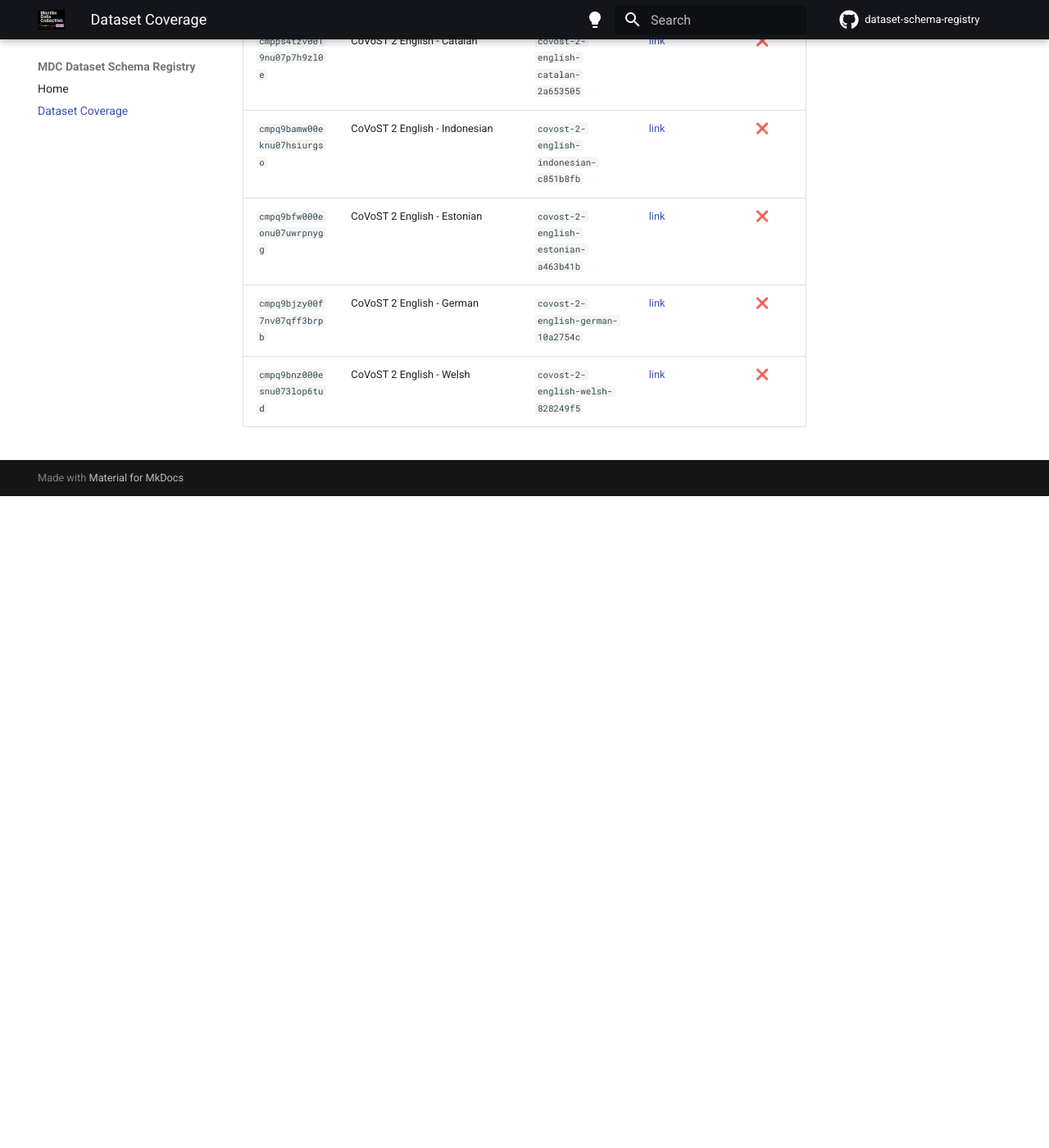
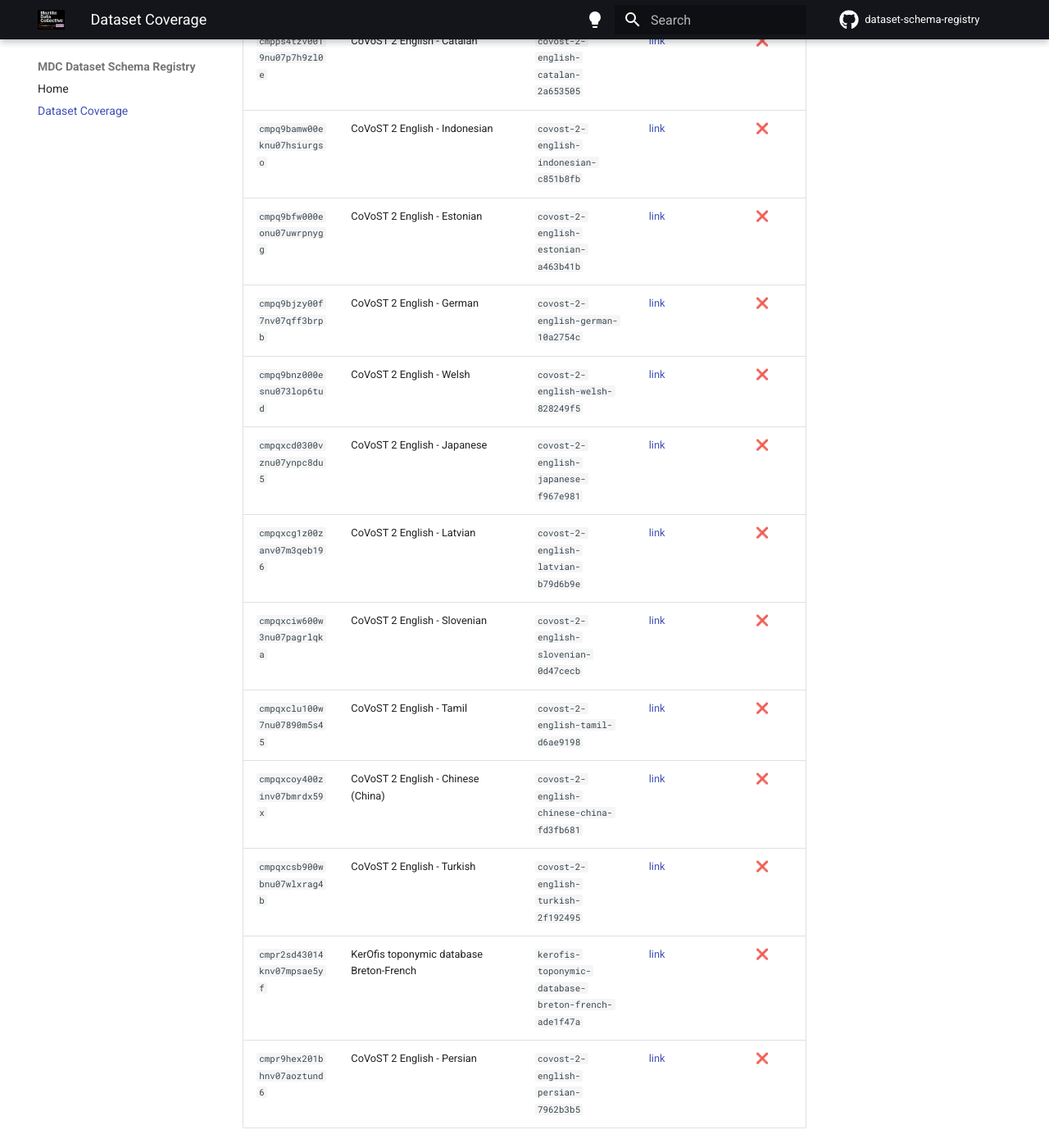
Before and after one commit to Mozilla-Data-Collective/dataset-schema-registry, an MkDocs documentation site: the page built from docs/dataset-coverage.md, in a window 1280 px wide and 1400 px high, scrolled down 78835 px. Shown: the whole window at 82% size. Built offline with MkDocs 1.6.1 and Material for MkDocs 9.7.7, drawn with Linux system fonts in a browser that asks for light colours; comment, search, counter and statistics services are not loaded; before the commit the page ends 79440 px from its top, so only the background shows below that; some of the changed text lies outside the part shown.

Commit message:
chore: update dataset coverage [skip ci]

```diff
--- a/docs/dataset-coverage.md
+++ b/docs/dataset-coverage.md
@@ -781,3 +781,11 @@ schema in this registry and which ones are still missing.
 | `cmpq9bfw000eonu07uwrpnygg` | CoVoST 2 English - Estonian | `covost-2-english-estonian-a463b41b` | [link](https://mozilladatacollective.com/datasets/cmpq9bfw000eonu07uwrpnygg) | ❌ |
 | `cmpq9bjzy00f7nv07qff3brpb` | CoVoST 2 English - German | `covost-2-english-german-10a2754c` | [link](https://mozilladatacollective.com/datasets/cmpq9bjzy00f7nv07qff3brpb) | ❌ |
 | `cmpq9bnz000esnu073lop6tud` | CoVoST 2 English - Welsh | `covost-2-english-welsh-828249f5` | [link](https://mozilladatacollective.com/datasets/cmpq9bnz000esnu073lop6tud) | ❌ |
+| `cmpqxcd0300vznu07ynpc8du5` | CoVoST 2 English - Japanese | `covost-2-english-japanese-f967e981` | [link](https://mozilladatacollective.com/datasets/cmpqxcd0300vznu07ynpc8du5) | ❌ |
+| `cmpqxcg1z00zanv07m3qeb196` | CoVoST 2 English - Latvian | `covost-2-english-latvian-b79d6b9e` | [link](https://mozilladatacollective.com/datasets/cmpqxcg1z00zanv07m3qeb196) | ❌ |
+| `cmpqxciw600w3nu07pagrlqka` | CoVoST 2 English - Slovenian | `covost-2-english-slovenian-0d47cecb` | [link](https://mozilladatacollective.com/datasets/cmpqxciw600w3nu07pagrlqka) | ❌ |
+| `cmpqxclu100w7nu07890m5s45` | CoVoST 2 English - Tamil | `covost-2-english-tamil-d6ae9198` | [link](https://mozilladatacollective.com/datasets/cmpqxclu100w7nu07890m5s45) | ❌ |
+| `cmpqxcoy400zinv07bmrdx59x` | CoVoST 2 English - Chinese (China) | `covost-2-english-chinese-china-fd3fb681` | [link](https://mozilladatacollective.com/datasets/cmpqxcoy400zinv07bmrdx59x) | ❌ |
+| `cmpqxcsb900wbnu07wlxrag4b` | CoVoST 2 English - Turkish | `covost-2-english-turkish-2f192495` | [link](https://mozilladatacollective.com/datasets/cmpqxcsb900wbnu07wlxrag4b) | ❌ |
+| `cmpr2sd43014knv07mpsae5yf` | KerOfis toponymic database Breton-French | `kerofis-toponymic-database-breton-french-ade1f47a` | [link](https://mozilladatacollective.com/datasets/cmpr2sd43014knv07mpsae5yf) | ❌ |
+| `cmpr9hex201bhnv07aoztund6` | CoVoST 2 English - Persian | `covost-2-english-persian-7962b3b5` | [link](https://mozilladatacollective.com/datasets/cmpr9hex201bhnv07aoztund6) | ❌ |
```
Also changed, not shown: other parts of docs/dataset-coverage.md (+3 -3 lines).
